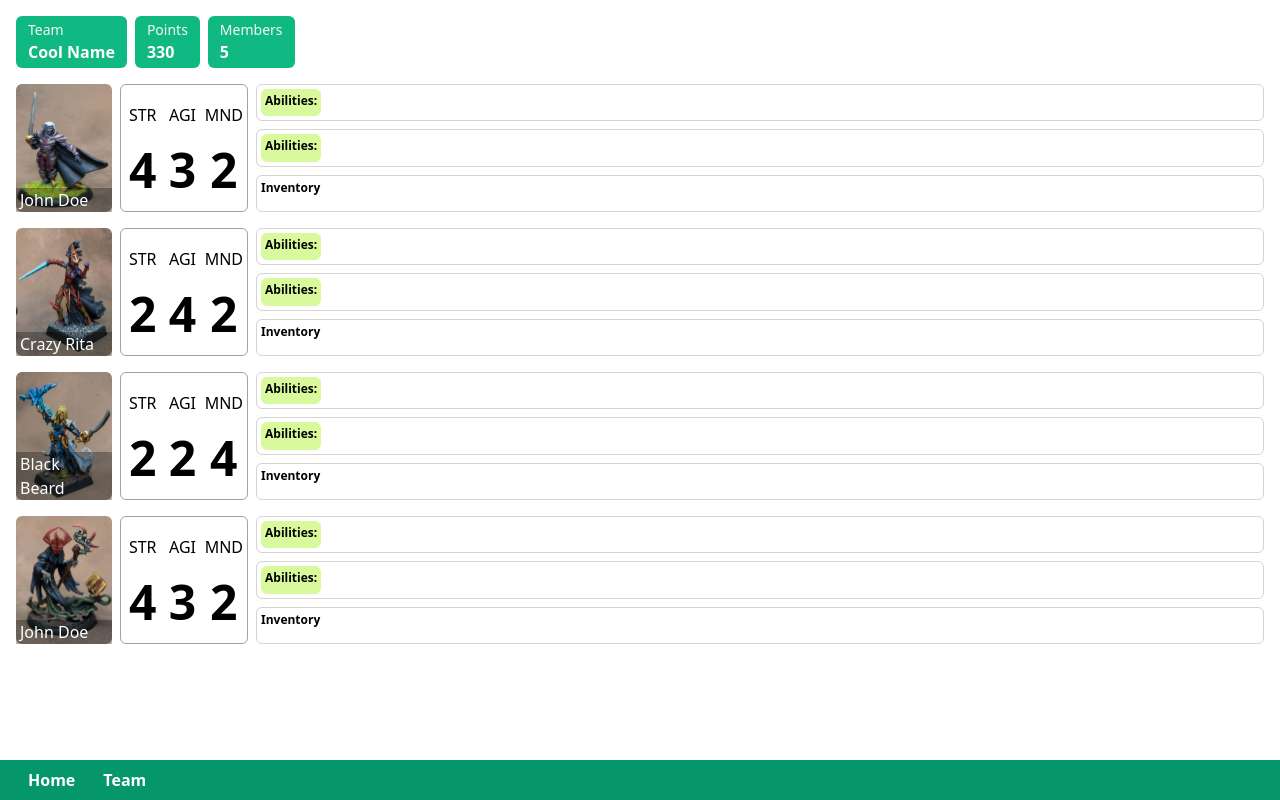
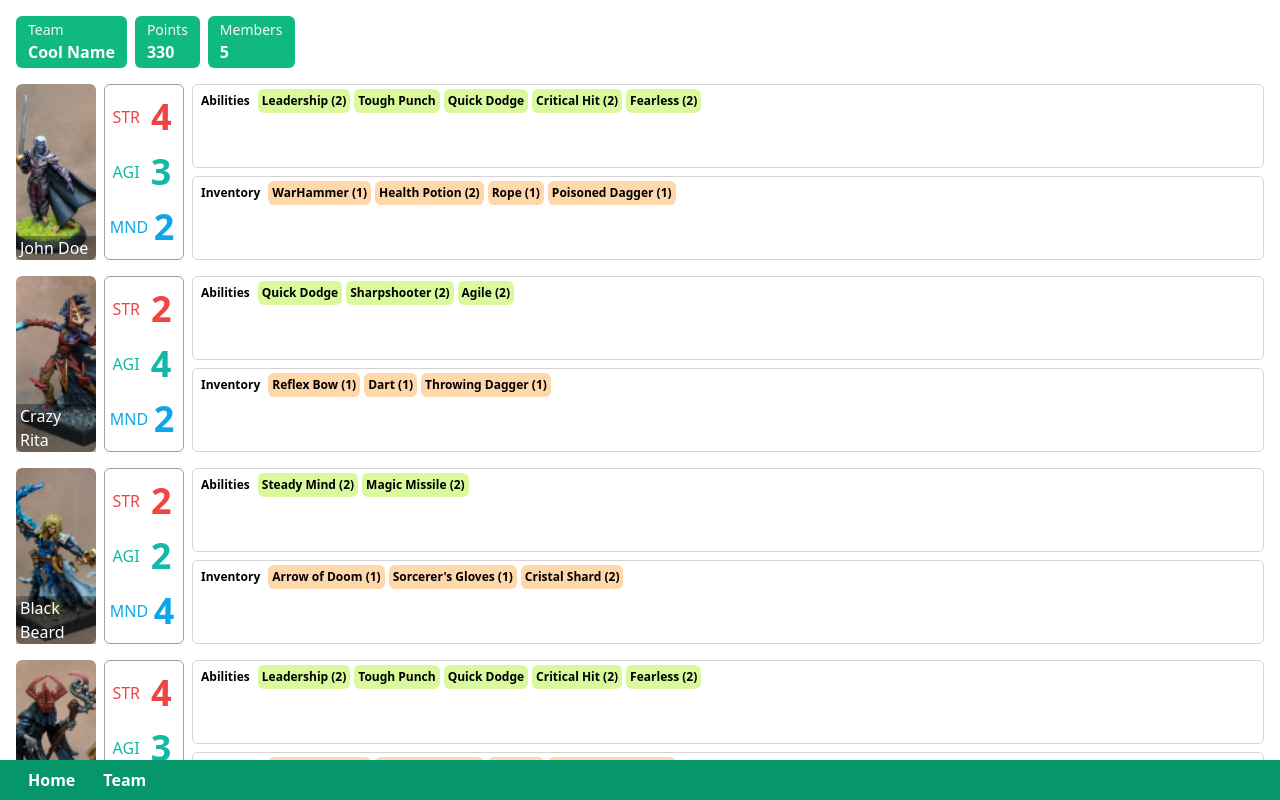
Before and after one commit to MarcinOstaszewski/skirmish-battle-app, a React (Vite) app: page /team in a window 1280 px wide. Built offline with nearby package versions, Linux system fonts and the light colour scheme.

Commit message:
add Abilities and Inventory containers; improve types and interfaces for abiliteis and inventory; improve team layout;

```diff
--- /dev/null
+++ b/src/components/Team/FeaturesListContainer.tsx
@@ -0,0 +1,12 @@
+
+export default function FeaturesListContainer(
+  {title, children}: {title: string, children: React.ReactNode}
+) {
+
+  return (
+    <div className="flex flex-grow flex-wrap max-h-15 w-full border text-xs border-stone-300 rounded-md p-1 gap-1 overflow-auto">
+      <strong className="rounded-md p-1">{title}</strong>
+      {children}
+    </div>
+  );
+}
--- a/src/components/Team/StatColumn.tsx
+++ b/src/components/Team/StatColumn.tsx
@@ -1,17 +1,15 @@
 import { getStatValues } from "../../helpers/getStatValues";
+import { IMemberStat } from "../../interfaces";
 
-export default function StatColumn(props: any) {
+export default function StatColumn(props: {stat: IMemberStat}) {
   const { shortName, longName, color, value } = getStatValues(props);
 
-  const shortNameClasses = `text-md text-${color}-500 rounded-md relative`;
-  const valueClasses = `text-5xl text- text-${color}-500 px-1 rounded-md font-extrabold`;
-
   return (
-    <div className="h-full flex flex-col justify-around items-center">
-      <div className={shortNameClasses}>{shortName}
+    <div className="h-full flex justify-around items-center">
+      <div className={`text-md ${color} rounded-md relative`}>{shortName}
         <span className={`absolute hidden text-sm `}>{longName}</span>
       </div>
-      <span className={valueClasses}>{value}</span>
+      <span className={`text-4xl ${color} px-1 rounded-md font-extrabold`}>{value}</span>
     </div>
   );
 }
--- /dev/null
+++ b/src/components/Team/TeamMemberAbilitiesContainer.tsx
@@ -0,0 +1,18 @@
+import { IAbility } from "../../interfaces";
+import FeaturesListContainer from "./FeaturesListContainer";
+
+export default function TeamMemberAbilitiesContainer(
+  {abilities}: {abilities: IAbility[]}
+) {
+  const listOfAbilities = abilities.map((ability, index) => (
+    <span className="flex text-nowrap h-fit font-bold bg-lime-200 rounded-md p-1" key={index}>
+      {ability.name}{ability?.level ? ` (${ability.level})` : ''}
+    </span>
+  ));
+
+  return (
+    <FeaturesListContainer title="Abilities">
+      {listOfAbilities}
+    </FeaturesListContainer>
+  );
+}
--- a/src/components/Team/TeamMemberDetails.tsx
+++ b/src/components/Team/TeamMemberDetails.tsx
@@ -1,16 +1,13 @@
 import { IInventoryItem, ITeamMemberAbility } from "../../interfaces";
-import TeamMemberDetailsContainer from "./TeamMemberDetailsContainer";
+import TeamMemberAbilitiesContainer from "./TeamMemberAbilitiesContainer";
+import TeamMemberInventoryContainer from "./TeamMemberInventoryContainer";
 
 export default function TeamMemberDetails({abilities, inventory}: {abilities: ITeamMemberAbility[], inventory: IInventoryItem[]}) {
-  const containerClasses = "flex flex-grow flex-wrap h-full w-full font-sm border border-stone-300 rounded-md p-1 gap-1 overflow-auto";
 
   return (
-    <div className="flex flex-col items-stretch gap-2 flex-grow text-xs">
-      <TeamMemberDetailsContainer items={abilities} isAbilities={true} />
-      <TeamMemberDetailsContainer items={inventory} isAbilities={false} />
-      <div className={containerClasses}>
-        <strong>Inventory</strong>
-      </div>
+    <div className="flex flex-col max-h-44 items-stretch gap-2 flex-grow text-xs">
+      <TeamMemberAbilitiesContainer abilities={abilities} />
+      <TeamMemberInventoryContainer inventory={inventory} />
     </div>
   );
 }
--- a/src/components/Team/TeamMemberDetailsContainer.tsx
+++ /dev/null
@@ -1,34 +0,0 @@
-import { IInventoryItem, ITeamMemberAbility } from "../../interfaces";
-
-type IItem = ITeamMemberAbility | IInventoryItem;
-type IItems = IItem[];
-
-export default function TeamMemberDetailsContainer(
-  props: {items: IItems, isAbilities: boolean}
-) {
-
-  const { items, isAbilities } = props;
-  console.log(items, isAbilities);
-  // let title, value;
-
-  // const abilitiesList = props.items.forEach((element: IItem) => {
-  //   console.log('element', element);
-  //   // if (element?.quantity) {
-  //   //   title = element.name;
-  //   //   value = element.quantity;
-  //   // }
-  //   // value = isAbilities ? element?.level || element?.quantity;
-  //   // return (
-  //   //   <span className="flex text-nowrap h-fit p-1 bg-lime-400 rounded-md" key={index}>
-  //   //     {element.name}{element?.level ? ` (${element.level})` : ''}
-  //   //   </span>
-  //   // )
-  // });
-
-  return (
-    <div className="flex flex-grow flex-wrap h-full w-full font-sm border border-stone-300 rounded-md p-1 gap-1 overflow-auto">
-        <strong className="bg-lime-200 rounded-md p-1">Abilities:</strong>
-        {/* {abilitiesList} */}
-      </div>
-  );
-}
--- a/src/components/Team/TeamMemberImage.tsx
+++ b/src/components/Team/TeamMemberImage.tsx
@@ -2,9 +2,9 @@ export default function TeamMemberImage(
   { imageUrl, name }: { imageUrl: string | undefined, name: string }
 ) {
   return (
-    <div className="relative flex flex-col min-w-24 min-h-32 align-middle">
+    <div className="relative flex flex-col min-w-20 min-h-44 max-h-44 align-middle">
       {imageUrl &&
-        <img className="w-24 h-32 rounded-md" src={imageUrl} alt={`${name} team member image`} />
+        <img className="w-20 h-44 rounded-md object-cover" src={imageUrl} alt={`${name} team member image`} />
       }
       <span className="w-full absolute bg-black bg-opacity-30 text-white bottom-0 left-0 px-1">{name}</span>
     </div>
--- /dev/null
+++ b/src/components/Team/TeamMemberInventoryContainer.tsx
@@ -0,0 +1,18 @@
+import { IInventoryItem } from "../../interfaces";
+import FeaturesListContainer from "./FeaturesListContainer";
+
+export default function TeamMemberInventoryContainer(
+  {inventory}: {inventory: IInventoryItem[]}
+) {
+  const listOfInventory = inventory.map((inventory, index) => (
+    <span className="flex text-nowrap h-fit font-bold bg-orange-200 rounded-md p-1" key={index}>
+      {inventory.name}{inventory?.quantity ? ` (${inventory.quantity})` : ''}
+    </span>
+  ));
+
+  return (
+    <FeaturesListContainer title="Inventory">
+      {listOfInventory}
+    </FeaturesListContainer>
+  );
+}
--- a/src/components/Team/TeamMemberStats.tsx
+++ b/src/components/Team/TeamMemberStats.tsx
@@ -1,13 +1,13 @@
-import { IMemberStats } from "../../interfaces/memberStats";
+import { IMemberStat, IMemberStats } from "../../interfaces/memberStats";
 import StatColumn from "./StatColumn";
 
 export default function TeamMemberStats({stats}: {stats: IMemberStats}) {
-  const statsColumns = stats.map((stat: any, index: number) => (
+  const statsColumns = stats.map((stat: IMemberStat, index: number) => (
     <StatColumn key={index} stat={stat} />
   ));
 
   return (
-    <div className="flex min-w-32 justify-between border border-stone-400 rounded-md py-2 p-1">
+    <div className="flex flex-col min-w-20 max-h-44 justify-around border border-stone-400 rounded-md p-1">
       {statsColumns}
     </div>
   );
--- a/src/helpers/getStatValues.ts
+++ b/src/helpers/getStatValues.ts
@@ -1,4 +1,4 @@
-import { statsColors, statsLongNames, statsShortNames } from "../interfaces/memberStats";
+import { statsColorsClasses, statsLongNames, statsShortNames } from "../interfaces/memberStats";
 
 export function getStatValues (props: any) {
   switch (props?.stat?.statName) {
@@ -6,21 +6,21 @@ export function getStatValues (props: any) {
       return {
         shortName: statsShortNames[0],
         longName: statsLongNames[0],
-        color: statsColors[0],
+        color: statsColorsClasses[0],
         value: props?.stat?.value
       }
     case statsShortNames[1]:
       return {
         shortName: statsShortNames[1],
         longName: statsLongNames[1],
-        color: statsColors[1],
+        color: statsColorsClasses[1],
         value: props?.stat?.value
       }
     case statsShortNames[2]:
       return {
         shortName: statsShortNames[2],
         longName: statsLongNames[2],
-        color: statsColors[2],
+        color: statsColorsClasses[2],
         value: props?.stat?.value,
       }
     default:
--- a/src/interfaces/inventoryItem.ts
+++ b/src/interfaces/inventoryItem.ts
@@ -2,3 +2,7 @@ export interface IInventoryItem {
   name: string;
   quantity: number;
 }
+
+export interface IInventorty extends IInventoryItem {
+  description?: string;
+}
--- a/src/interfaces/memberStats.ts
+++ b/src/interfaces/memberStats.ts
@@ -1,6 +1,6 @@
 export const statsShortNames = ['STR', 'AGI', 'MND'] as const;
 export const statsLongNames = ['Strength', 'Agility', 'Mind'] as const;
-export const statsColors = ['red', 'teal', 'sky'] as const;
+export const statsColorsClasses = ['text-red-500', 'text-teal-500', 'text-sky-500'] as const;
 
 export const StatsFullNames = {
   STR: 'Strength',
@@ -8,10 +8,10 @@ export const StatsFullNames = {
   MND: 'Mind'
 }
 
+type StatShortName = typeof statsShortNames[number];
+
 export interface IMemberStat {
-  statName: typeof statsShortNames[0]
-    | typeof statsShortNames[1]
-    | typeof statsShortNames[2];
+  statName: StatShortName;
   value: number;
 }
 
```
